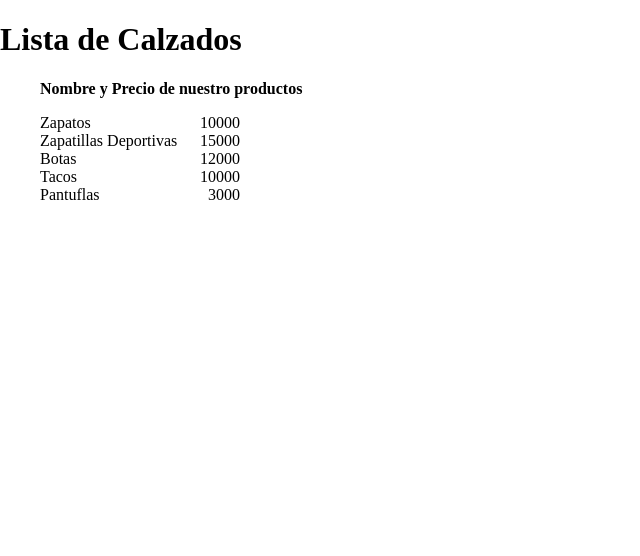
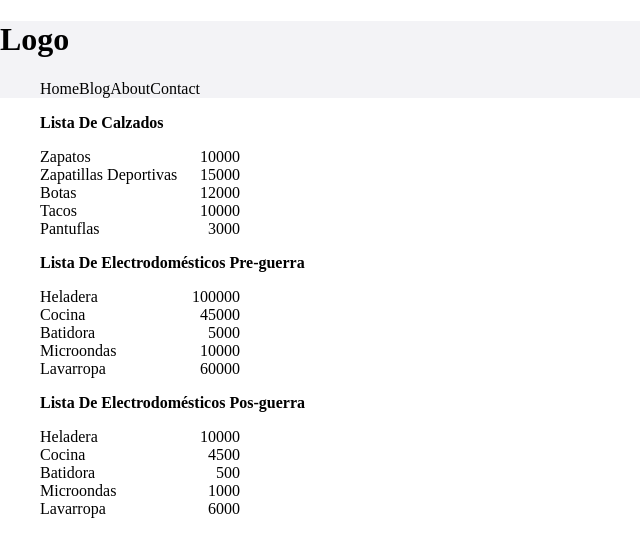
Before and after one commit to Academia-Numen/1021-react-clases, a React (Create React App) app: page / in a window 1280 px wide. Shown: the top 556 px of the page, without its empty margins (0-640 px from the left). Built offline with nearby package versions, Linux system fonts and the light colour scheme.

Commit message:
Avances Clase 2

```diff
--- a/src/App.js
+++ b/src/App.js
@@ -1,7 +1,9 @@
+import Header from "./components/Header";
+import List from "./components/List";
 
 function App() {
 
-  const lista = [
+  const calzados = [
     { id: 1, nombre: 'Zapatos', precio: 10000 },
     { id: 2, nombre: 'Zapatillas Deportivas', precio: 15000 },
     { id: 3, nombre: 'Botas', precio: 12000 },
@@ -9,27 +11,28 @@ function App() {
     { id: 5, nombre: 'Pantuflas', precio: 3000 }
   ]
 
-  const estilosDeApp = {
-    ul: {
-      listStyle: 'none'
-    },
-    li: { fontWeight: '600', marginBottom: '1rem' }
-  }
+  const electrodomesticosPreGuerra = [
+    { id: 1, nombre: 'Heladera', precio: 100000 },
+    { id: 2, nombre: 'Cocina', precio: 45000 },
+    { id: 3, nombre: 'Batidora', precio: 5000 },
+    { id: 4, nombre: 'Microondas', precio: 10000 },
+    { id: 5, nombre: 'Lavarropa', precio: 60000 }
+  ]
+
+  const electrodomesticosPosGuerra = [
+    { id: 1, nombre: 'Heladera', precio: 10000 },
+    { id: 2, nombre: 'Cocina', precio: 4500 },
+    { id: 3, nombre: 'Batidora', precio: 500 },
+    { id: 4, nombre: 'Microondas', precio: 1000 },
+    { id: 5, nombre: 'Lavarropa', precio: 6000 }
+  ]
 
   return (
     <>
-      <h1>Lista de Calzados</h1>
-      <ul style={estilosDeApp.ul}>
-        <li style={estilosDeApp.li}>Nombre y Precio de nuestro productos</li>
-        {
-          lista.map(zapato => {
-            return (<li key={zapato.id} style={{ display: 'flex', justifyContent: 'space-between', maxWidth: '200px' }}>
-              <span>{zapato.nombre}</span>
-              <span>{zapato.precio}</span>
-            </li>)
-          })
-        }
-      </ul>
+      <Header />
+      <List lista = { calzados } titulo = "Lista De Calzados" />
+      <List lista = { electrodomesticosPreGuerra } titulo = "Lista De Electrodomésticos Pre-guerra" />
+      <List lista = { electrodomesticosPosGuerra } titulo = "Lista De Electrodomésticos Pos-guerra" />
     </>
   );
 }
--- /dev/null
+++ b/src/components/Header.js
@@ -0,0 +1,25 @@
+
+const Header = () => {
+
+    const navigationBar = [
+        { id: 1, section: 'Home' },
+        { id: 2, section: 'Blog' },
+        { id: 3, section: 'About' },
+        { id: 4, section: 'Contact' },
+    ]
+
+    return (
+        <header style={{ background: '#f3f3f6'}}>
+            <h1>Logo</h1>
+            <nav>
+                <ul style={{ listStyle: 'none', display: 'flex' }}>
+                   { navigationBar.map(section => {
+                       return <li key={section.id}> { section.section } </li>
+                   })}
+                </ul>
+            </nav>
+        </header>
+    )
+}
+
+export default Header;
--- /dev/null
+++ b/src/components/List.js
@@ -0,0 +1,27 @@
+
+const List = (props) => {
+
+    const estilosDeApp = {
+        ul: {
+            listStyle: 'none'
+        },
+        li: { fontWeight: '600', marginBottom: '1rem' }
+    }
+
+    return (
+        <ul style={estilosDeApp.ul}>
+            <li style={estilosDeApp.li}>{props.titulo}</li>
+            {
+                props.lista.map(zapato => {
+                    return (
+                        <li key={zapato.id} style={{ display: 'flex', justifyContent: 'space-between', maxWidth: '200px' }}>
+                            <span>{zapato.nombre}</span>
+                            <span>{zapato.precio}</span>
+                        </li>)
+                })
+            }
+        </ul>
+    )
+}
+
+export default List;
```
Also changed, not shown: src/components/Main.js (added, +8 -0 lines), src/components/Footer.js (added).
